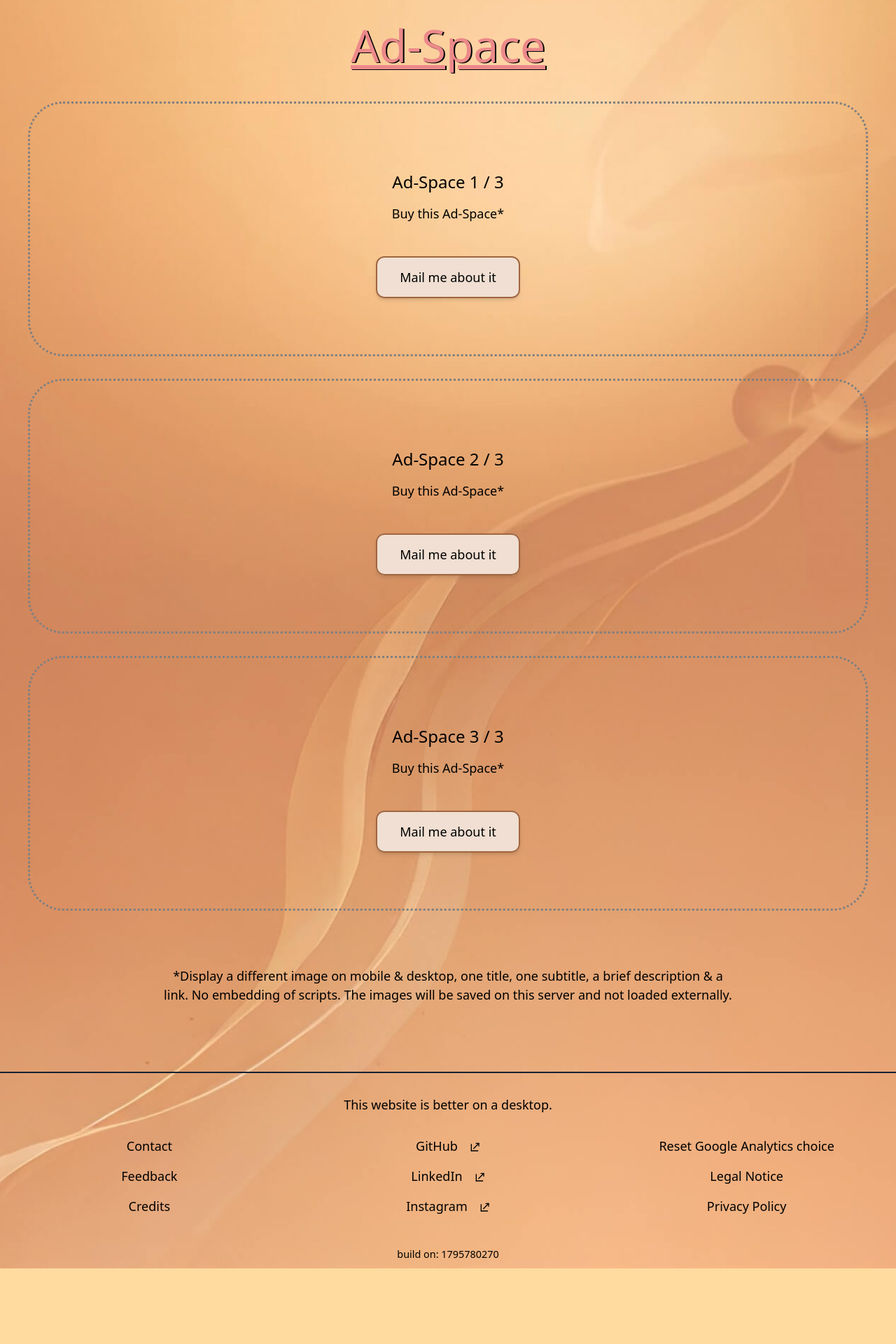
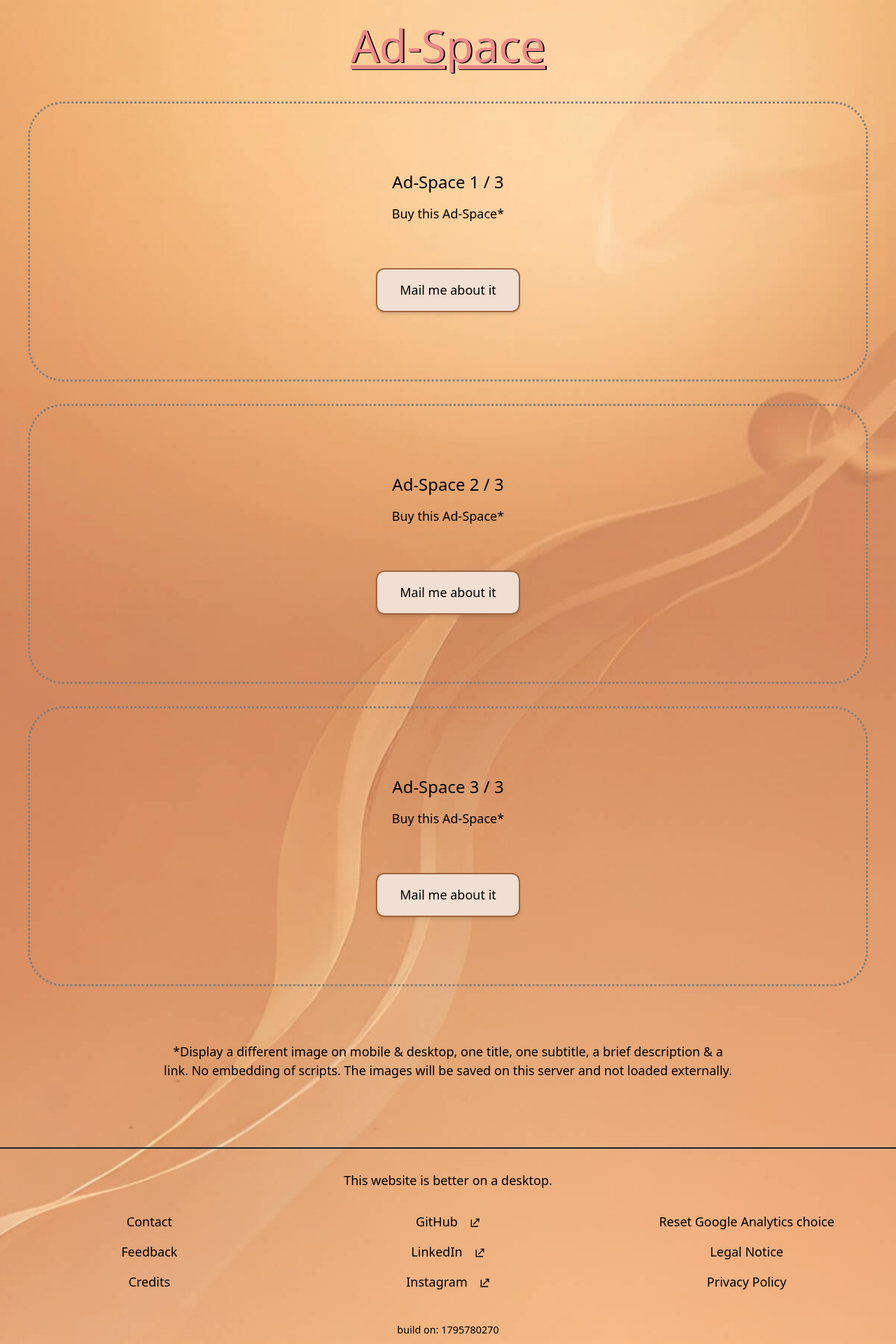
Before and after one commit to lilalunex/best-personal-website-on-the-internet, a SvelteKit app: page /ad-space in a window 1280 px wide. Shown: the part 197-2117 px from the top of the page at 70% size. Before the commit the page ends 2009 px from the top, so only its background shows below. Built offline with nearby package versions, Linux system fonts and the light colour scheme; no server answers.

Commit message:
hide mail

```diff
--- a/src/lib/Footer.svelte
+++ b/src/lib/Footer.svelte
@@ -30,6 +30,22 @@
 			behavior: 'smooth'
 		});
 	};
+
+	function mailContactMe() {
+		const user = 'lunex';
+		const domain = 'lilalunex.dev';
+		const subject = 'Lilalunex Mail Me';
+		const email = `${user}@${domain}`;
+		window.location.href = `mailto:${email}?subject=${encodeURIComponent(subject)}`;
+	}
+
+	function mailFeedback() {
+		const user = 'lunex';
+		const domain = 'lilalunex.dev';
+		const subject = 'Lilalunex Feedback';
+		const email = `${user}@${domain}`;
+		window.location.href = `mailto:${email}?subject=${encodeURIComponent(subject)}`;
+	}
 </script>
 
 <footer>
@@ -41,12 +57,10 @@
 		class="container mx-auto pt-8 pb-4 md:pb-8 grid grid-cols-1 md-grid-cols-3 xl-grid-cols-3 text-footer-link dark:text-darkreader-earthy-brown">
 		<div class="text-center flex flex-col gap-4 pb-4 md:pb-0">
 			<div>
-				<a href="mailto:&#108;&#117;&#110;&#101;&#120;&#64;&#108;&#105;&#108;&#97;&#108;&#117;&#110;&#101;&#120;&#46;&#100;&#101;&#118;?subject=Lilalunex Mail Me"
-				   class="hover:underline">Contact</a>
+				<button on:click={() => mailContactMe()} class="hover:underline">Contact</button>
 			</div>
 			<div>
-				<a href="mailto:&#108;&#117;&#110;&#101;&#120;&#64;&#108;&#105;&#108;&#97;&#108;&#117;&#110;&#101;&#120;&#46;&#100;&#101;&#118;?subject=Lilalunex Feedback"
-				   class="hover:underline">Feedback</a>
+				<button on:click={() => mailFeedback()} class="hover:underline">Feedback</button>
 			</div>
 			<div>
 				<a href="/footer/credits"
--- a/src/routes/+page.svelte
+++ b/src/routes/+page.svelte
@@ -8,6 +8,14 @@
 			titleText = 'Lost in Translation';
 		}
 	});
+
+	function mailContactMe() {
+		const user = 'lunex';
+		const domain = 'lilalunex.dev';
+		const subject = 'Lilalunex Contact Me';
+		const email = `${user}@${domain}`;
+		window.location.href = `mailto:${email}?subject=${encodeURIComponent(subject)}`;
+	}
 </script>
 
 <style>
@@ -35,11 +43,11 @@
 
 		<div class="text-center pt-10 pb-18 xl:py-18">
 			<h3 class="text-xl font-semibold">
-				<a href="mailto:&#108;&#117;&#110;&#101;&#120;&#64;&#108;&#105;&#108;&#97;&#108;&#117;&#110;&#101;&#120;&#46;&#100;&#101;&#118;?subject=Lilalunex Contact Me"
-				   class="btn relative overflow-hidden border-2 border-deeper-brown rounded-full px-16 py-8 mb-8 bg-body text-deeper-brown transition-all duration-300 ease-in-out shadow-md group hover:shadow-[0px_10px_20px_rgba(0,0,0,0.3)]">
+				<button on:click="{mailContactMe}"
+						class="bg-warm-beige btn relative overflow-hidden border-2 border-deeper-brown rounded-full px-16 py-8 mb-8 bg-body text-deeper-brown transition-all duration-300 ease-in-out shadow-md group hover:shadow-[0px_10px_20px_rgba(0,0,0,0.3)]">
 					<span
 						class="relative inline-block before:content-[''] before:absolute before:left-1/2 before:bottom-0 before:w-0 before:h-[2px] before:bg-deeper-brown before:opacity-100 before:transition-all before:duration-300 before:origin-center group-hover:before:left-0 group-hover:before:w-full">Contact me</span>
-				</a>
+				</button>
 			</h3>
 		</div>
 	</div>
--- a/src/routes/ad-space/+page.svelte
+++ b/src/routes/ad-space/+page.svelte
@@ -1,3 +1,29 @@
+<script>
+	function mailAdMe1() {
+		const user = 'lunex';
+		const domain = 'lilalunex.dev';
+		const subject = 'Lilalunex AdSpace1';
+		const email = `${user}@${domain}`;
+		window.location.href = `mailto:${email}?subject=${encodeURIComponent(subject)}`;
+	}
+
+	function mailAdMe2() {
+		const user = 'lunex';
+		const domain = 'lilalunex.dev';
+		const subject = 'Lilalunex AdSpace2';
+		const email = `${user}@${domain}`;
+		window.location.href = `mailto:${email}?subject=${encodeURIComponent(subject)}`;
+	}
+
+	function mailAdMe3() {
+		const user = 'lunex';
+		const domain = 'lilalunex.dev';
+		const subject = 'Lilalunex AdSpace3';
+		const email = `${user}@${domain}`;
+		window.location.href = `mailto:${email}?subject=${encodeURIComponent(subject)}`;
+	}
+</script>
+
 <style>
     .own-adspace {
         border-width: 3px;
@@ -23,10 +49,10 @@
 					Buy this Ad-Space*
 				</p>
 				<div class="pt-16">
-					<a href="mailto:&#108;&#117;&#110;&#101;&#120;&#64;&#108;&#105;&#108;&#97;&#108;&#117;&#110;&#101;&#120;&#46;&#100;&#101;&#118;?subject=Lilalunex AdSpace1"
+					<button onclick="{mailAdMe1}"
 					   class="bg-button-ctrl border-deeper-brown border-2 rounded-xl px-8 py-4 relative overflow-hidden transition-all duration-300 ease-in-out shadow-md group hover:shadow-[0px_10px_20px_rgba(0,0,0,0.3)] bg-button-ctrl dark:darkreader-earthy-brown">
 						<span
-							class="relative inline-block before:content-[''] before:absolute before:left-1/2 before:bottom-0 before:w-0 before:h-[2px] before:bg-deeper-brown before:opacity-100 before:transition-all before:duration-300 before:origin-center group-hover:before:left-0 group-hover:before:w-full">Mail me about it</span></a>
+							class="relative inline-block before:content-[''] before:absolute before:left-1/2 before:bottom-0 before:w-0 before:h-[2px] before:bg-deeper-brown before:opacity-100 before:transition-all before:duration-300 before:origin-center group-hover:before:left-0 group-hover:before:w-full">Mail me about it</span></button>
 				</div>
 			</div>
 		</div>
@@ -38,10 +64,10 @@
 					Buy this Ad-Space*
 				</p>
 				<div class="pt-16">
-					<a href="mailto:&#108;&#117;&#110;&#101;&#120;&#64;&#108;&#105;&#108;&#97;&#108;&#117;&#110;&#101;&#120;&#46;&#100;&#101;&#118;?subject=Lilalunex AdSpace2"
+					<button onclick="{mailAdMe2}"
 					   class="bg-button-ctrl border-deeper-brown border-2 rounded-xl px-8 py-4 relative overflow-hidden transition-all duration-300 ease-in-out shadow-md group hover:shadow-[0px_10px_20px_rgba(0,0,0,0.3)] bg-button-ctrl dark:darkreader-earthy-brown">
 						<span
-							class="relative inline-block before:content-[''] before:absolute before:left-1/2 before:bottom-0 before:w-0 before:h-[2px] before:bg-deeper-brown before:opacity-100 before:transition-all before:duration-300 before:origin-center group-hover:before:left-0 group-hover:before:w-full">Mail me about it</span></a>
+							class="relative inline-block before:content-[''] before:absolute before:left-1/2 before:bottom-0 before:w-0 before:h-[2px] before:bg-deeper-brown before:opacity-100 before:transition-all before:duration-300 before:origin-center group-hover:before:left-0 group-hover:before:w-full">Mail me about it</span></button>
 				</div>
 			</div>
 		</div>
@@ -53,10 +79,10 @@
 					Buy this Ad-Space*
 				</p>
 				<div class="pt-16">
-					<a href="mailto:&#108;&#117;&#110;&#101;&#120;&#64;&#108;&#105;&#108;&#97;&#108;&#117;&#110;&#101;&#120;&#46;&#100;&#101;&#118;?subject=Lilalunex AdSpace3"
+					<button onclick="{mailAdMe3}"
 					   class="bg-button-ctrl border-deeper-brown border-2 rounded-xl px-8 py-4 relative overflow-hidden transition-all duration-300 ease-in-out shadow-md group hover:shadow-[0px_10px_20px_rgba(0,0,0,0.3)] bg-button-ctrl dark:darkreader-earthy-brown">
 						<span
-							class="relative inline-block before:content-[''] before:absolute before:left-1/2 before:bottom-0 before:w-0 before:h-[2px] before:bg-deeper-brown before:opacity-100 before:transition-all before:duration-300 before:origin-center group-hover:before:left-0 group-hover:before:w-full">Mail me about it</span></a>
+							class="relative inline-block before:content-[''] before:absolute before:left-1/2 before:bottom-0 before:w-0 before:h-[2px] before:bg-deeper-brown before:opacity-100 before:transition-all before:duration-300 before:origin-center group-hover:before:left-0 group-hover:before:w-full">Mail me about it</span></button>
 				</div>
 			</div>
 		</div>
```
